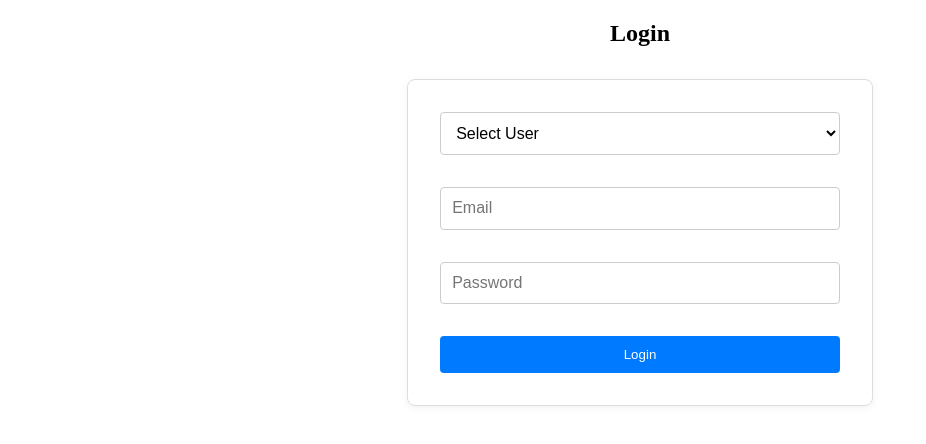
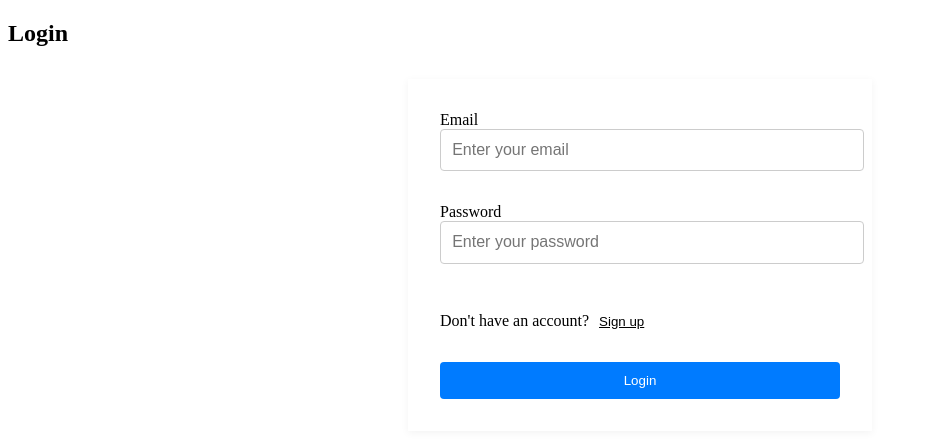
Before and after one commit to monsieur-here/MedicalManagementSystem_SDEPractice, a SvelteKit app in the folder med-manage/: page / in a window 1280 px wide. Shown: the top 444 px of the page, without its empty margins (0-926 px from the left). Built offline with nearby package versions, Linux system fonts and the light colour scheme.

Commit message:
merge conflict fix

```diff
--- /dev/null
+++ b/med-manage/src/lib/stores/auth.js
@@ -0,0 +1,104 @@
+import { writable } from "svelte/store";
+import { browser } from "$app/environment";
+
+// Create user store
+function createUserStore() {
+  const { subscribe, set, update } = writable(null);
+
+  return {
+    subscribe,
+    login: async (email, password) => {
+      try {
+        // TODO: update it with actual api
+        const response = await fetch("/api/auth/login", {
+          method: "POST",
+          headers: {
+            "Content-Type": "application/json",
+          },
+          body: JSON.stringify({ email, password }),
+        });
+
+        if (!response.ok) {
+          throw new Error("Invalid credentials");
+        }
+
+        const userData = await response.json();
+
+        // Store token in localStorage
+        if (browser) {
+          localStorage.setItem("token", userData.token);
+        }
+
+        set(userData.user);
+        return { success: true };
+      } catch (error) {
+        return { success: false, error: error.message };
+      }
+    },
+
+    register: async (email, password, name) => {
+      try {
+        // TODO: update it with actual api
+
+        const response = await fetch("/api/auth/register", {
+          method: "POST",
+          headers: {
+            "Content-Type": "application/json",
+          },
+          body: JSON.stringify({ email, password, name }),
+        });
+
+        if (!response.ok) {
+          throw new Error("Registration failed");
+        }
+
+        const userData = await response.json();
+
+        if (browser) {
+          localStorage.setItem("token", userData.token);
+        }
+
+        set(userData.user);
+        return { success: true };
+      } catch (error) {
+        return { success: false, error: error.message };
+      }
+    },
+
+    logout: () => {
+      if (browser) {
+        localStorage.removeItem("token");
+      }
+      set(null);
+    },
+
+    checkAuth: async () => {
+      if (!browser) return;
+
+      const token = localStorage.getItem("token");
+      if (!token) return;
+
+      try {
+        // TODO: update it with actual api
+
+        const response = await fetch("/api/auth/me", {
+          headers: {
+            Authorization: `Bearer ${token}`,
+          },
+        });
+
+        if (response.ok) {
+          const userData = await response.json();
+          set(userData.user);
+        } else {
+          localStorage.removeItem("token");
+        }
+      } catch (error) {
+        console.error("Auth check failed:", error);
+        localStorage.removeItem("token");
+      }
+    },
+  };
+}
+
+export const user = createUserStore();
--- a/med-manage/src/routes/+page.svelte
+++ b/med-manage/src/routes/+page.svelte
@@ -1,178 +1,41 @@
 <script>
+  import { onMount } from "svelte";
   import { goto } from "$app/navigation";
+  import { user } from "$lib/stores/auth.js";
+  import Login from "$lib/components/Login.svelte";
+  import Register from "$lib/components/Register.svelte";
 
-  let user_type = "";
-  let email = "";
-  let password = "";
-  let error = "";
-  let loggedIn = false;
+  let currentMode = "login"; // 'login' or 'register'
 
-  async function handleMedicalLogin(e) {
-    if (!email || !password) {
-      error = "Please fill in all fields.";
-      return;
+  onMount(() => {
+    // Redirect if already logged in
+    if ($user) {
+      goto("/dashboard");
     }
+  });
 
-    localStorage.setItem("user_type", user_type);
+  function handleSuccess() {
+    // Redirect to dashboard after successful auth
+    goto("/dashboard");
+  }
 
-    // Mock login check
-    if (
-      user_type === "Patient" &&
-      email === "test@example.com" &&
-      password === "password"
-    ) {
-      loggedIn = true;
-      console.log(user_type);
-
-      goto(`/dashboard?user_type=${user_type}`);
-    } else if (
-      user_type === "Staff" &&
-      email === "test@example.com" &&
-      password === "password"
-    ) {
-      loggedIn = true;
-      console.log(user_type);
-
-      goto(`/homepage?user_type=${user_type}`);
-    } else {
-      error = "Invalid credentials.";
-    }
-
-    const data = new FormData(e.currentTarget);
-
-    // To Do - Validate Email and Password
-
-    const validateLogin = {
-      email: data.get("email"),
-      password: data.get("password"),
-    };
-
-    // Added - Sending POST to backend
-    try {
-      const myHeaders = new Headers();
-      myHeaders.append("Content-Type", "application/json");
-
-      //   const raw = JSON.stringify();
-
-      const requestOptions = {
-        method: "POST",
-        headers: myHeaders,
-        body: JSON.stringify(validateLogin),
-      };
-
-      const res = await fetch(
-        "http://localhost:8080/Understanding_Integration-Backend/patient/login",
-        requestOptions
-      );
-
-      console.log(res);
-
-      if (res.ok) {
-        alert("🎉 Login successfully done!");
-        loggedIn = true;
-        goto(`/dashboard?user_type=${user_type}`);
-        // goto(DOCTOR.DASHBOARD)
-      } else {
-        alert("Oops, something went wrong while creating new user ...!");
-
-        const text = await res.text();
-        error = `Login failed: ${text}`;
-      }
-    } catch (err) {
-      error = "Error connecting to server.";
-      console.error(err);
-    }
+  function switchMode() {
+    currentMode = currentMode === "login" ? "register" : "login";
   }
 </script>
 
-{#if loggedIn}
-  <h2 style="text-align: center;">🎉 Welcome {email}!</h2>
-{:else}
-  <h2 style="text-align: center;">Login</h2>
+<svelte:head>
+  <title>Authentication</title>
+</svelte:head>
 
-  <form on:submit|preventDefault={handleMedicalLogin}>
-    <select bind:value={user_type} required>
-      <option value="" disabled selected>Select User</option>
-      <option>Patient</option>
-      <option>Staff</option>
-    </select>
-
-    <input
-      type="email"
-      placeholder="Email"
-      name="email"
-      bind:value={email}
-      required
-    />
-    <input
-      type="password"
-      placeholder="Password"
-      name="password"
-      bind:value={password}
-      required
-    />
-    {#if user_type === "Patient"}
-      <p style="text-align: center; margin-top: 0rem;">
-        Don't have an account? <a href="/registration?user_type=${user_type}"
-          >Register here</a
-        >
-      </p>
-    {:else if user_type === "Staff"}
-      <p style="text-align: center; margin-top: 0rem;">
-        Don't have login Details? <a href="#">Ask admin</a>
-      </p>
+<div
+  class="min-h-screen bg-gradient-to-br from-primary-500 to-secondary-500 flex items-center justify-center p-4"
+>
+  <div class="w-full max-w-md">
+    {#if currentMode === "login"}
+      <Login on:success={handleSuccess} on:switch-mode={switchMode} />
+    {:else}
+      <Register on:success={handleSuccess} on:switch-mode={switchMode} />
     {/if}
-
-    <!-- {#if error}
-            <p class="error">{error}</p>
-        {/if} -->
-
-    <button type="submit">Login</button>
-  </form>
-{/if}
-
-<style>
-  form {
-    max-width: 400px;
-    margin: 2rem auto;
-    padding: 2rem;
-    border: 1px solid #ddd;
-    border-radius: 8px;
-    box-shadow: 0 2px 8px rgba(0, 0, 0, 0.05);
-    display: flex;
-    flex-direction: column;
-    gap: 1rem;
-  }
-  input,
-  select {
-    width: 100%;
-    padding: 0.7rem;
-    margin-bottom: 1rem;
-    border: 1px solid #ccc;
-    border-radius: 4px;
-    background-color: #fff;
-    font-size: 1rem;
-  }
-  input {
-    width: 94%;
-    padding: 0.7rem;
-    margin-bottom: 1rem;
-    border: 1px solid #ccc;
-    border-radius: 4px;
-  }
-  button {
-    width: 100%;
-    padding: 0.7rem;
-    background-color: #007bff;
-    color: white;
-    border: none;
-    border-radius: 4px;
-    cursor: pointer;
-  }
-  /* p.error {
-    color: red;
-    margin-top: -0.5rem;
-    margin-bottom: 1rem;
-    text-align: center;
-  } */
-</style>
+  </div>
+</div>
```
